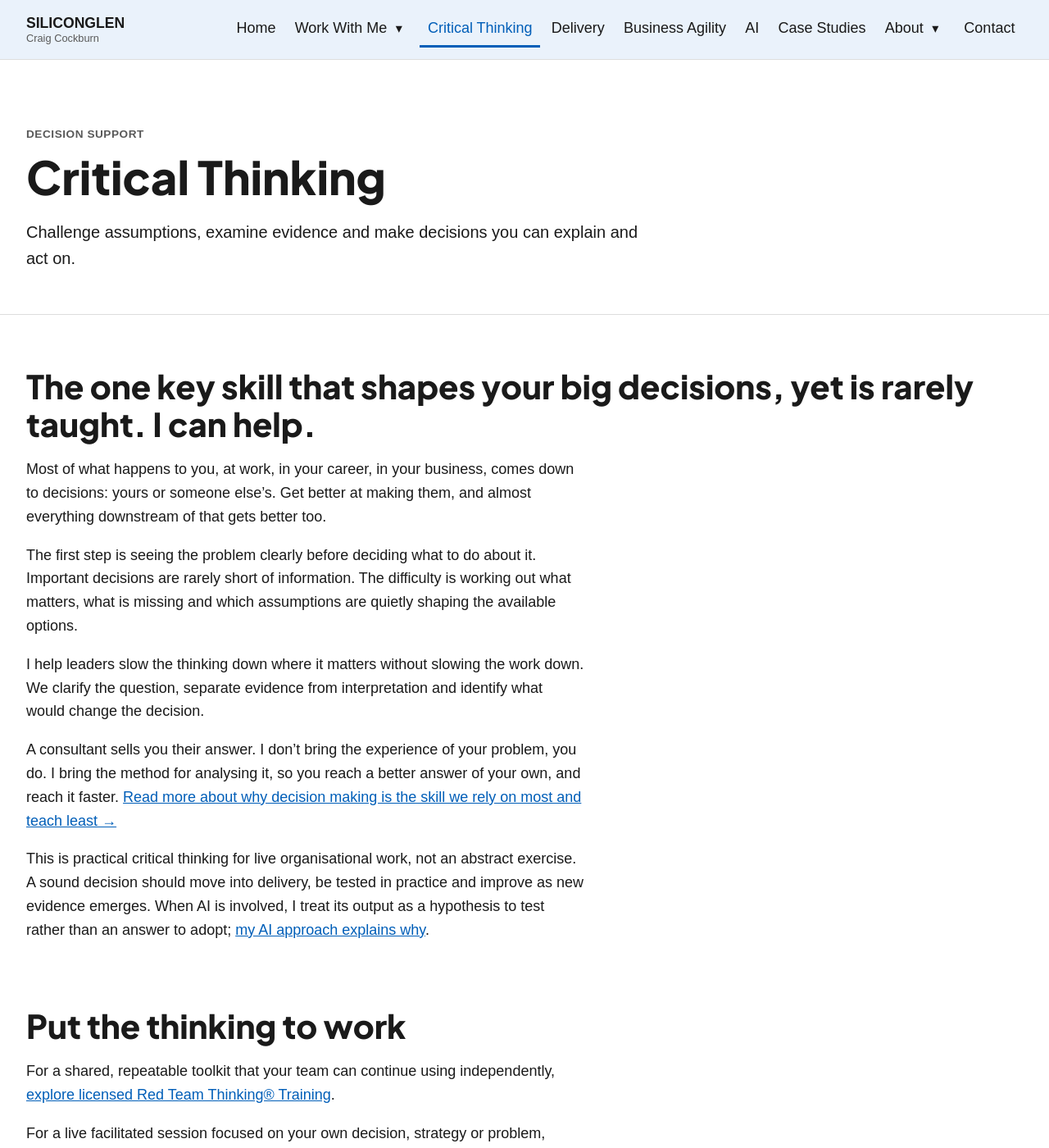
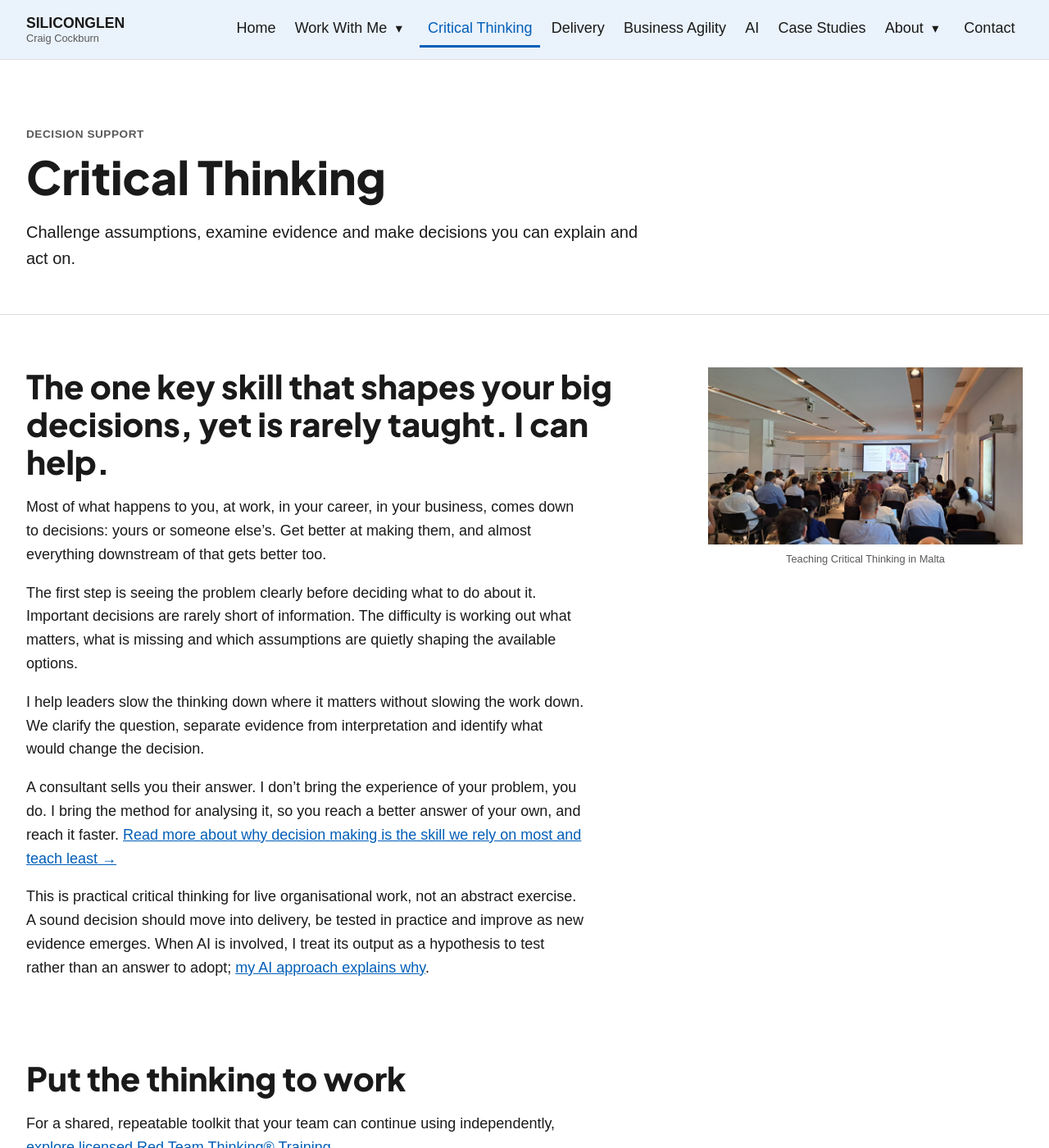
Before and after one commit to siliconglen/siliconglen-site, a Jekyll site: the page built from critical-thinking/index.md, in a window 1280 px wide and 1400 px high. Shown: the whole window at 82% size. Built offline with Jekyll 4.4.1, drawn with Linux system fonts in a browser that asks for light colours.

Commit message:
Update speaking caption and add Malta workshop photo

```diff
--- a/assets/css/main.css
+++ b/assets/css/main.css
@@ -199,6 +199,16 @@ h3 { margin: 0 0 .5rem; font-size: 1.25rem; }
 }
 .knowledge-canvas-example { max-width: 32rem; margin: 2rem auto; }
 .knowledge-canvas-example img { display: block; }
+.prose-media { display: grid; grid-template-columns: minmax(0, 1.8fr) minmax(16rem, 1fr); gap: 2.5rem; align-items: start; }
+.prose-media__text h2 { margin: 0 0 1rem; }
+.prose-media__text p { max-width: var(--measure); }
+.prose-media__figure { width: 100%; max-width: 24rem; margin: 0; justify-self: end; }
+.prose-media__figure img { display: block; width: 100%; height: auto; }
+.prose-media__figure figcaption { margin-top: .5rem; color: var(--muted); font-size: .8rem; text-align: center; }
+@media (max-width: 60rem) {
+  .prose-media { grid-template-columns: 1fr; }
+  .prose-media__figure { max-width: none; justify-self: stretch; }
+}
 @media (max-width: 32rem) {
   .form-actions .btn { width: 100%; justify-content: center; }
 }
--- a/critical-thinking/index.md
+++ b/critical-thinking/index.md
@@ -7,7 +7,9 @@ description: "My approach to framing problems, testing assumptions and reaching
 permalink: /critical-thinking/
 ---
 
-## The one key skill that shapes your big decisions, yet is rarely taught. I can help.
+<section class="prose-media" aria-labelledby="one-key-skill-heading">
+  <div class="prose-media__text" markdown="1">
+## The one key skill that shapes your big decisions, yet is rarely taught. I can help. {#one-key-skill-heading}
 
 Most of what happens to you, at work, in your career, in your business, comes down to decisions: yours or someone else's. Get better at making them, and almost everything downstream of that gets better too.
 
@@ -18,6 +20,12 @@ I help leaders slow the thinking down where it matters without slowing the work
 A consultant sells you their answer. I don't bring the experience of your problem, you do. I bring the method for analysing it, so you reach a better answer of your own, and reach it faster. [Read more about why decision making is the skill we rely on most and teach least →](/insights/decision-making-the-skill-we-rely-on-most-and-teach-least/)
 
 This is practical critical thinking for live organisational work, not an abstract exercise. A sound decision should move into delivery, be tested in practice and improve as new evidence emerges. When AI is involved, I treat its output as a hypothesis to test rather than an answer to adopt; [my AI approach explains why]({{ '/ai/#the-verification-loop' | relative_url }}).
+  </div>
+  <figure class="prose-media__figure">
+    <img src="{{ '/assets/images/critical-thinking/critical-thinking-malta.jpg' | relative_url }}" alt="Craig Cockburn delivering a Red Team Thinking critical thinking workshop in Malta" loading="lazy">
+    <figcaption>Teaching Critical Thinking in Malta</figcaption>
+  </figure>
+</section>
 
 ## Put the thinking to work
 
```
Also changed, not shown: speaking/index.md (+1 -1 lines).
